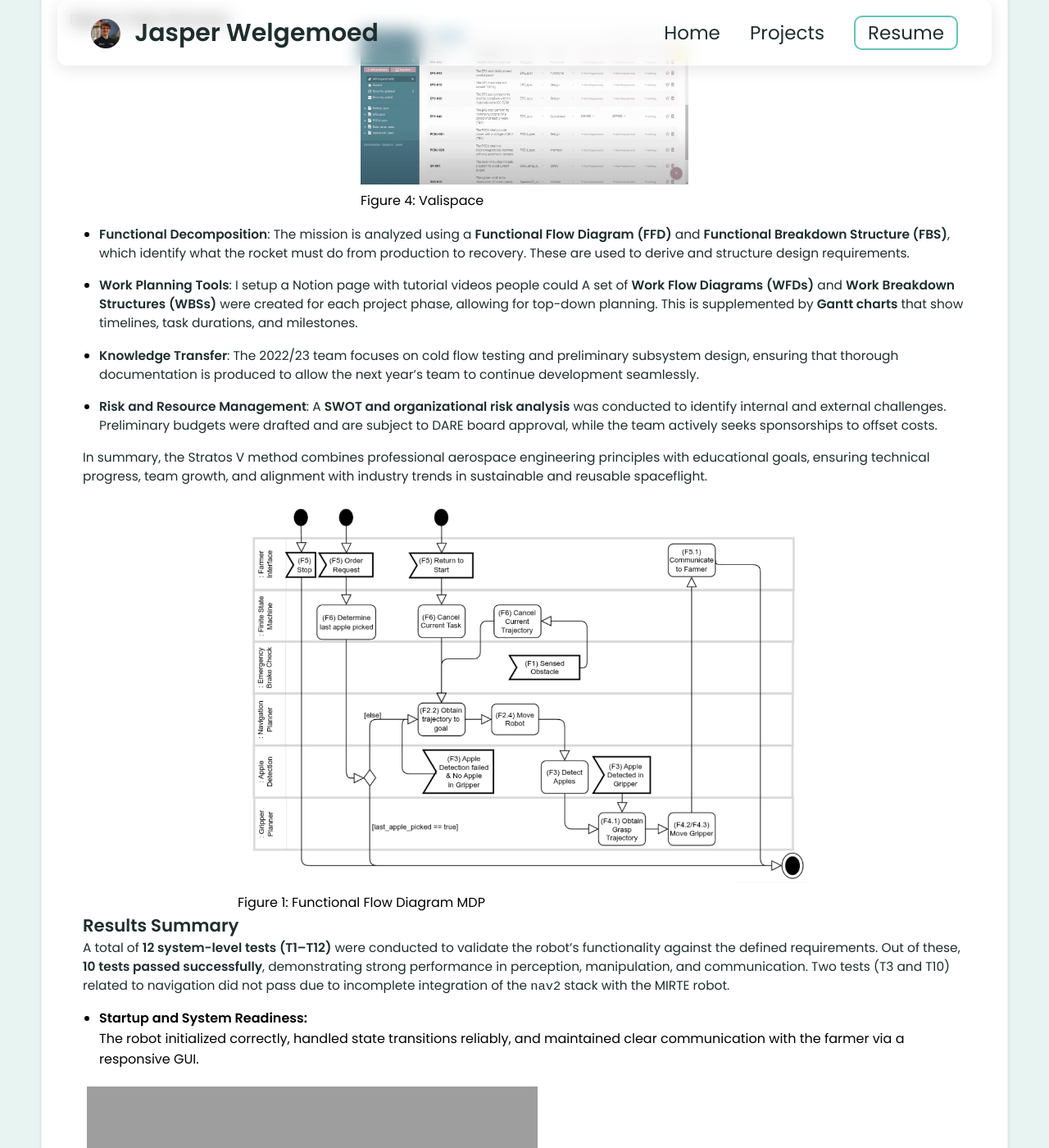
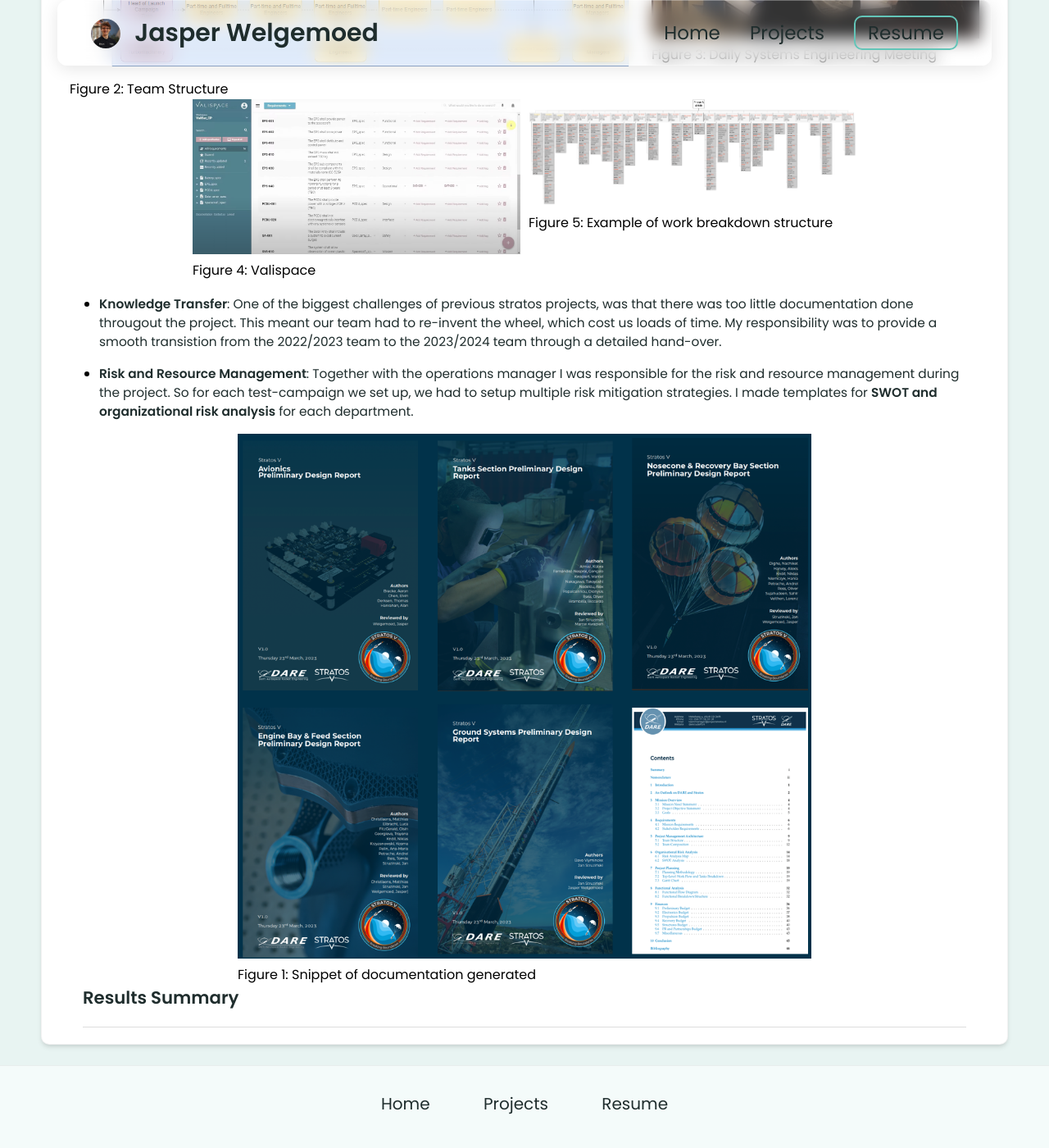
Before and after one commit to jasperwelgemoed/jasperwelgemoed.github.io, a Jekyll site: the page built from _projects/Stratos_V/index.md, in a window 1280 px wide and 1400 px high, scrolled down 2542 px. Shown: the whole window at 82% size. Built offline with Jekyll 4.4.1, drawn with Linux system fonts in a browser that asks for light colours; some of the changed text lies outside the part shown; grey boxes are pictures that could not be loaded.

Commit message:
Update index.md

```diff
--- a/_projects/Stratos_V/index.md
+++ b/_projects/Stratos_V/index.md
@@ -49,14 +49,6 @@ The aim of the Stratos V project is to design, build, test, launch to space, rec
   </figure>
 </div>
 
-
-## Responsibilities
-Documentation Management
-Providing self made systems engineering tools to the engineering
-Setting up meetings
-Quality management
-Planning of the entire project
-
 ## Method
 
 To realize the mission of developing a reusable launch vehicle, I set up a structured systems-engineering-driven approach. The planning and development process is based on the **NASA Systems Engineering Handbook**, which divides the project into **seven phases**: from Pre-Phase A (concept studies) to Phase F (closeout).
@@ -68,6 +60,8 @@ My task as chief systems engineer was to ensure the engineers could do what they
 - **Phased Development**: Then I broke up the project into logical phases (Pre-Phase A to F), each with clear goals, decision points, and deliverables. Early phases focus on feasibility, requirements, and design, while later ones cover fabrication, testing, operations, and decommissioning. I setup daily meetings to keep track of the department their progress during each phase.
 
 - **Requirement-Driven Design**: One of my main responsibilities was to ensure that all design decisions made by the engineers where in line with our mission. With a project this size, we had over 800 requirements. To keep track of the requirement's validation and verification, I yielded a sponsorship from Valispace and setup an online requirement tracking tool tailored to our project. Under my guidance the team defined clear **Mission** and **Stakeholder Requirements** to guide all activities. These include technical goals (e.g., reusability, altitude targets), documentation, safety compliance, budget constraints, and stakeholder communication.
+
+- **Work Planning Tools**: One of the major challenges for this project for me was to keep track of people's work progress and ensure that it contributed to the mission. To assist me and the engineers with this, I created a centralized database for engineers to update their status on their work progress and a place for them to create workpackages. I setup a Notion page with databases for storing documentation, sources, meeting minutes, CAD files, finances and deadlines. I created tutorial videos for the team to watch to get them up to speed with using the tool. In the same place people could find a set of **Work Flow Diagrams (WFDs)** and **Work Breakdown Structures (WBSs)** that I created together with the engineers for each project phase, allowing for top-down planning. This was supplemented by **Gantt charts** that show timelines, task durations, and milestones.
 
 <div style="display: flex; gap: 10px; justify-content: center; align-items: flex-start;">
   <figure>
@@ -86,71 +80,28 @@ My task as chief systems engineer was to ensure the engineers could do what they
   <img src="/_projects/Stratos_V/Valispace.png" alt="Valispace" width="400">
   <figcaption>Figure 4: Valispace  </figcaption>
   </figure>
+  <figure>
+  <img src="/_projects/Stratos_V/WBS.png" alt="WBS" width="400">
+  <figcaption>Figure 5: Example of work breakdown structure  </figcaption>
+  </figure>
 </div>
 
-- **Functional Decomposition**: The mission is analyzed using a **Functional Flow Diagram (FFD)** and **Functional Breakdown Structure (FBS)**, which identify what the rocket must do from production to recovery. These are used to derive and structure design requirements.
+- **Knowledge Transfer**: One of the biggest challenges of previous stratos projects, was that there was too little documentation done througout the project. This meant our team had to re-invent the wheel, which cost us loads of time. My responsibility was to provide a smooth transistion from the 2022/2023 team to the 2023/2024 team through a detailed hand-over.
 
-- **Work Planning Tools**: I setup a Notion page with tutorial videos people could A set of **Work Flow Diagrams (WFDs)** and **Work Breakdown Structures (WBSs)** were created for each project phase, allowing for top-down planning. This is supplemented by **Gantt charts** that show timelines, task durations, and milestones.
-
-
-
-- **Knowledge Transfer**: The 2022/23 team focuses on cold flow testing and preliminary subsystem design, ensuring that thorough documentation is produced to allow the next year’s team to continue development seamlessly.
-
-- **Risk and Resource Management**: A **SWOT and organizational risk analysis** was conducted to identify internal and external challenges. Preliminary budgets were drafted and are subject to DARE board approval, while the team actively seeks sponsorships to offset costs.
-
-In summary, the Stratos V method combines professional aerospace engineering principles with educational goals, ensuring technical progress, team growth, and alignment with industry trends in sustainable and reusable spaceflight.
+- **Risk and Resource Management**: Together with the operations manager I was responsible for the risk and resource management during the project. So for each test-campaign we set up, we had to setup multiple risk mitigation strategies. I made templates for **SWOT and organizational risk analysis** for each department.
 
 <div style="display: flex; gap: 10px; justify-content: center; align-items: flex-start;">
 
 
   <figure>
-  <img src="/_projects/MDP/FFDMDP.png" alt="Functional Flow Diagram MDP" width="700">
-  <figcaption>Figure 1: Functional Flow Diagram MDP  </figcaption>
+  <img src="/_projects/Stratos_V/Documentation.png" alt="Documentation" width="700">
+  <figcaption>Figure 1: Snippet of documentation generated  </figcaption>
   </figure>
 
 
 </div>
 
+## Results Summary
 
 
-## Results Summary
-
-A total of **12 system-level tests (T1–T12)** were conducted to validate the robot’s functionality against the defined requirements. Out of these, **10 tests passed successfully**, demonstrating strong performance in perception, manipulation, and communication. Two tests (T3 and T10) related to navigation did not pass due to incomplete integration of the `nav2` stack with the MIRTE robot.
-
-- **Startup and System Readiness:**
-  The robot initialized correctly, handled state transitions reliably, and maintained clear communication with the farmer via a responsive GUI.
-
-  {% include youtube-video.html id="cQ7CS-sukfs" autoplay= "false"%}
-
-- **Localization and State Awareness:**
-  The robot accurately localized itself with <5 cm error using a Monte Carlo particle filter and successfully detected basket positions.
-  {% include youtube-video.html id="Mrpe3mMtA3s" autoplay= "false"%}
-
-
-- **Camera Perception and Object Detection:**
-  Apple detection reached 90% accuracy within 2 meters, and relative position estimates had average errors of 1.5–2 cm.
-  <div style="display: flex; gap: 10px; justify-content: center; align-items: flex-start;">
-
-
-    <figure>
-    <img src="/_projects/MDP/Appledetection.jpg" alt="Apple Detection" width="400">
-    <figcaption>Figure 1: Apple Detection  </figcaption>
-    </figure>
-
-
-  </div>
-
-- **Manipulation:**
-  Apple picking and placement achieved success rates above 85%, with reliable arm retraction behavior.
-  {% include youtube-video.html id="IvshLTwPhNs" autoplay= "false"%}
-
-
-#### Unsuccessful Tests
-
-- **Autonomous Navigation (T3):**
-  Although effective in simulation, the robot could not perform goal-directed navigation in real-world conditions due to incomplete `nav2` integration.
-
-- **Dynamic Obstacle Avoidance (T10):**
-  While the robot successfully detected nearby obstacles and triggered alerts, it could not replan or resume navigation paths autonomously.
-
 ---
```
